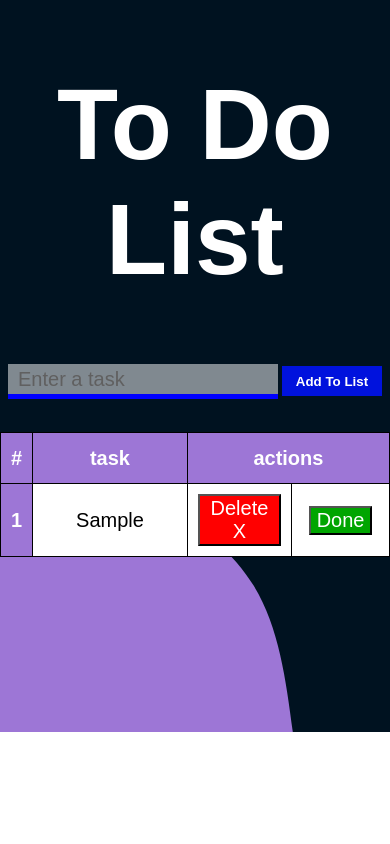
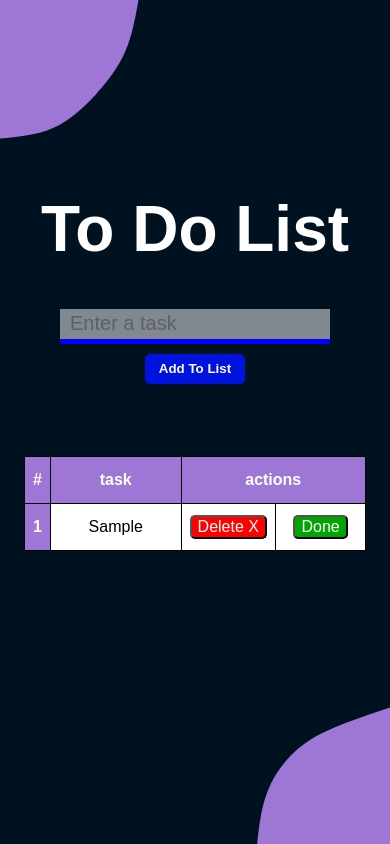
Before and after one commit to YaserKhy/To-Do-List, a plain HTML site: page index.html in a window 390 px wide. Both pictures are taken after typing "Sample" into the empty fields and a click on the button "Add To List". Drawn offline with Linux system fonts and the light colour scheme; a web font is replaced by a local one.

Commit message:
Responsiveness and Comments

```diff
--- a/script.js
+++ b/script.js
@@ -1,8 +1,8 @@
-let task = document.getElementById("task");
-let todoarr = [];
-let myList = document.getElementById("myList");
-let err = document.getElementById("err");
-let crossed = [];
+let task = document.getElementById("task");     // input field
+let myList = document.getElementById("myList"); // tasks table
+let err = document.getElementById("err");       // Error message
+let todoarr = [];                               // stores added tasks
+let crossed = [];                               // stores true if done, false if not
 
 function addToList() {
     if(task.value.length !== 0) {
--- a/style.css
+++ b/style.css
@@ -1,32 +1,20 @@
+/* Colors used :
+Wallpaper : purple #9D76D6 , black #001220
+Table : white, purple #9D76D6
+Add Button : blue #0012DD
+Done Button :  green #00A500
+Delete Button : red
+*/
+
 /* Animation for error message */
 @keyframes hrz-shaking {
-    0% {
-        transform: translateX(0)
-    }
-
-    15% {
-        transform: translateX(-5px)
-    }
-
-    30% {
-        transform: translateX(5px)
-    }
-
-    45% {
-        transform: translateX(-5px)
-    }
-
-    60% {
-        transform: translateX(5px)
-    }
-
-    75% {
-        transform: translateX(-5px)
-    }
-
-    100% {
-        transform: translateX(0)
-    }
+    0% {transform: translateX(0)}
+    15% {transform: translateX(-5px)}
+    30% {transform: translateX(5px)}
+    45% {transform: translateX(-5px)}
+    60% {transform: translateX(5px)}
+    75% {transform: translateX(-5px)}
+    100% {transform: translateX(0)}
 }
 
 /* body tag */
@@ -72,17 +60,22 @@ h4 {
     outline: none;
 }
 
+/* input field placeholder */
 #task::placeholder {
-    color : rgb(96, 96, 96)
+    color: rgb(96, 96, 96)
+}
+
+button {
+    border-radius: 5px;
 }
 
 /* Add to list button */
 #addbtn {
-    background-color: rgb(0, 18, 221);
+    background-color: #0012DD;
     color: white;
     font-weight: bold;
     outline: none;
-    border: 1px solid rgb(0, 18, 221);
+    border: 1px solid #0012DD;
     width: 100px;
     height: 30px;
     margin: 0;
@@ -159,7 +152,7 @@ h4 {
     padding: 10px;
     font-size: 20px;
     height: 30px;
-    background-color: rgb(157, 118, 214);
+    background-color: #9D76D6;
     color: white;
 }
 
@@ -194,6 +187,7 @@ h4 {
     margin: auto;
     text-align: center;
     font-size: 20px;
+    font-family: "Signika Negative", sans-serif;
 }
 
 /* Delete button hover */
@@ -205,12 +199,13 @@ h4 {
 
 /* Done button */
 #donbtn {
-    background-color: rgb(0, 165, 0);
+    background-color: #00A500;
     color: white;
     outline: none;
     margin: auto;
     text-align: center;
     font-size: 20px;
+    font-family: "Signika Negative", sans-serif;
 }
 
 /* Done button hover */
@@ -232,3 +227,71 @@ h4 {
 del {
     color: grey;
 }
+
+@media (max-width:1023px) {
+    body {
+        display: flex;
+        flex-direction: column;
+        align-items: center;
+        justify-content: center;
+        min-height: 100vh;
+        margin: 0;
+        background-image: url("wallpaper3.svg");
+    }
+
+    h1 {
+        font-size: 4em;
+        margin-top: 3em;
+    }
+
+    #wrapper1 {
+        height: 400px;
+    }
+
+    #myList {
+        margin: 1.5em;
+    }
+
+    #myList th,
+    #myList td {
+        border: 1px solid black;
+        padding: 0.5em;
+        font-size: 1em;
+    }
+
+    #myList tr:hover {
+        background-color: white;
+    }
+
+    #todocell {
+        width: 200px;
+    }
+
+    #actcell {
+        width: 100px;
+    }
+
+    #delbtn {
+        background-color: red;
+        color: white;
+        outline: none;
+        margin: auto;
+        text-align: center;
+        font-size: 1em;
+    }
+
+    #delbtn:hover {
+        background-color: rgb(180, 0, 0);
+        cursor: pointer;
+        transition: 0.5s;
+    }
+
+    #donbtn {
+        background-color: #00A500;
+        color: white;
+        outline: none;
+        margin: auto;
+        text-align: center;
+        font-size: 1em;
+    }
+}
```
Also changed, not shown: wallpaper3.svg (added).
